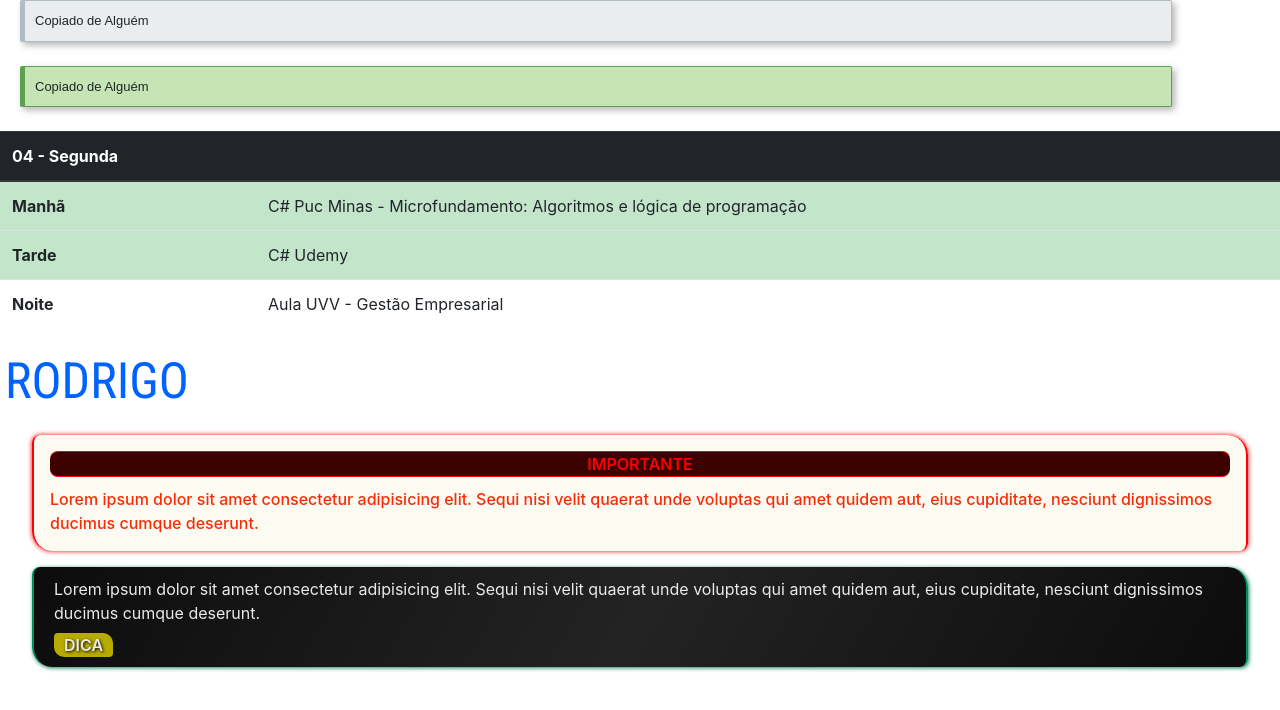
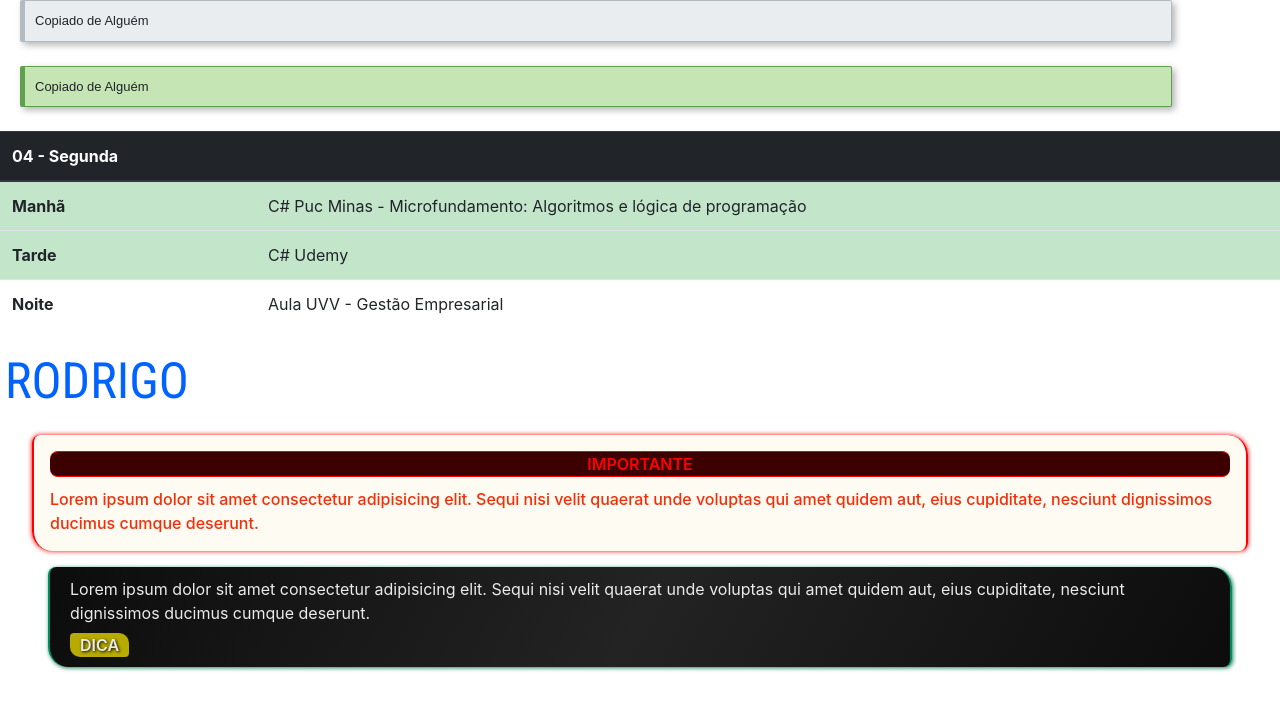
Before and after one commit to rodrigodel/myjoplincss, a plain HTML site: page index.html in a window 1280 px wide. Drawn offline with nearby package versions, Linux system fonts and the light colour scheme.

Commit message:
modificação no tamanho das tips - margens para 3em

```diff
--- a/userstyle.css
+++ b/userstyle.css
@@ -150,7 +150,7 @@ warning,
 keyword {
   display:block;
   padding: 10px 20px 10px 20px;
-  margin: 15px 2em 15px 2em;
+  margin: 15px 3em 15px 3em;
   background: linear-gradient(120deg, #0c0c0c, #232323, #0c0c0c);
   color: #eaeaea;
   border-width: 0px 2px;
```
